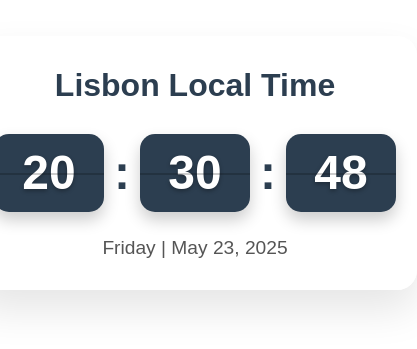
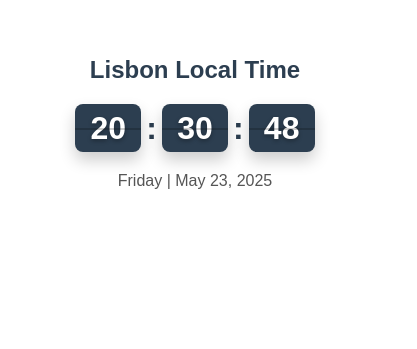
Before and after one commit to tbollin/lisbon-time-widget, a plain HTML site: page index.html in a window 390 px wide. Shown: the part 299-648 px from the top of the page, 417 px wide, since content can reach past the window. Drawn offline with Linux system fonts and the light colour scheme.

Commit message:
Update index.html

```diff
--- a/index.html
+++ b/index.html
@@ -7,7 +7,7 @@
     <style>
         body {
             margin: 0;
-            padding: 40px;
+            padding: 20px;
             background: transparent;
             font-family: 'Arial', sans-serif;
             display: flex;
@@ -15,28 +15,24 @@
             align-items: center;
             min-height: 100vh;
             color: #333;
+            width: 100%;
+            box-sizing: border-box;
         }
 
         .time-container {
             text-align: center;
-            background: rgba(255, 255, 255, 0.95);
-            padding: 40px;
+            background: transparent;
+            padding: 20px;
             border-radius: 20px;
-            box-shadow: 0 20px 40px rgba(0, 0, 0, 0.1);
-            backdrop-filter: blur(10px);
-            border: 1px solid rgba(255, 255, 255, 0.2);
+            width: 100%;
+            max-width: 600px;
+            box-sizing: border-box;
         }
 
         /* Dark mode support */
         @media (prefers-color-scheme: dark) {
             body {
                 color: #e0e0e0;
-            }
-
-            .time-container {
-                background: rgba(30, 30, 30, 0.95);
-                box-shadow: 0 20px 40px rgba(0, 0, 0, 0.3);
-                border: 1px solid rgba(255, 255, 255, 0.1);
             }
 
             .title {
@@ -53,27 +49,30 @@
         }
 
         .title {
-            font-size: 2.5rem;
+            font-size: clamp(1.5rem, 4vw, 2.5rem);
             font-weight: bold;
-            margin-bottom: 30px;
+            margin-bottom: 20px;
             color: #2c3e50;
         }
 
         .time-display {
             display: flex;
             justify-content: center;
-            gap: 15px;
-            margin-bottom: 25px;
+            align-items: center;
+            gap: clamp(8px, 2vw, 15px);
+            margin-bottom: 20px;
+            flex-wrap: wrap;
         }
 
         .time-unit {
             background: #2c3e50;
-            border-radius: 15px;
-            padding: 20px;
-            min-width: 100px;
+            border-radius: clamp(8px, 2vw, 15px);
+            padding: clamp(10px, 3vw, 20px);
+            min-width: clamp(60px, 12vw, 100px);
             box-shadow: 0 8px 16px rgba(0, 0, 0, 0.2);
             position: relative;
             overflow: hidden;
+            flex-shrink: 0;
         }
 
         .time-unit::before {
@@ -88,7 +87,7 @@
         }
 
         .time-number {
-            font-size: 4rem;
+            font-size: clamp(2rem, 6vw, 4rem);
             font-weight: bold;
             color: white;
             line-height: 1;
@@ -96,7 +95,7 @@
         }
 
         .colon {
-            font-size: 4rem;
+            font-size: clamp(2rem, 6vw, 4rem);
             font-weight: bold;
             color: #2c3e50;
             line-height: 1;
@@ -105,39 +104,28 @@
         }
 
         .date-display {
-            font-size: 1.5rem;
+            font-size: clamp(1rem, 3vw, 1.5rem);
             color: #555;
             font-weight: 500;
         }
 
-        @media (max-width: 768px) {
-            .time-container {
-                padding: 30px 20px;
+        /* Extra small screens */
+        @media (max-width: 400px) {
+            body {
+                padding: 10px;
             }
 
-            .title {
-                font-size: 2rem;
+            .time-container {
+                padding: 15px;
             }
 
             .time-display {
-                gap: 10px;
+                gap: 5px;
             }
 
             .time-unit {
-                min-width: 80px;
-                padding: 15px;
-            }
-
-            .time-number {
-                font-size: 3rem;
-            }
-
-            .colon {
-                font-size: 3rem;
-            }
-
-            .date-display {
-                font-size: 1.2rem;
+                min-width: 50px;
+                padding: 8px;
             }
         }
     </style>
```
